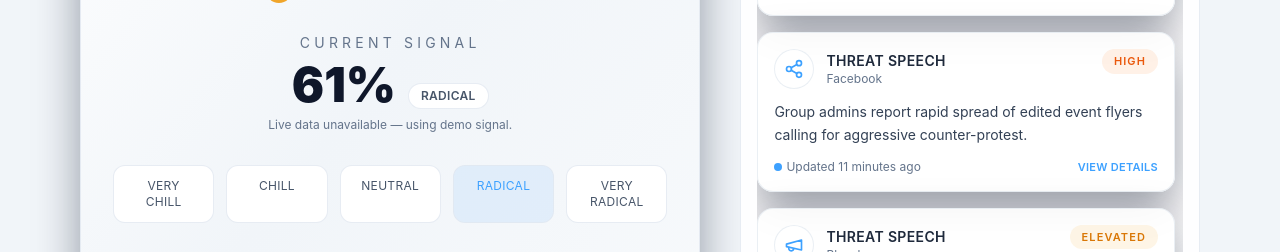
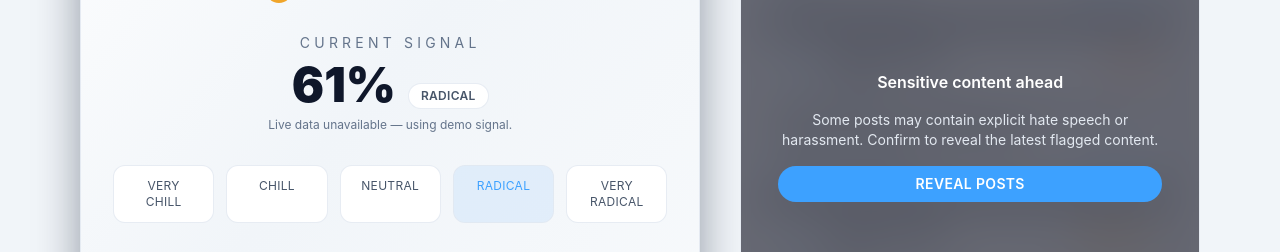
Before and after one commit to Shawshank01/social-threat-guardian, a React (Vite) app in the folder frontend/: page / in a window 1280 px wide. Shown: the part 399-651 px from the top of the page. Built offline with nearby package versions, Linux system fonts and the light colour scheme; no server answers.

Commit message:
Add blur function on home page

```diff
--- a/frontend/src/pages/Home.tsx
+++ b/frontend/src/pages/Home.tsx
@@ -5,6 +5,7 @@ import PlatformCard from "@/components/PlatformCard";
 
 const Home = () => {
   const [selectedPlatform, setSelectedPlatform] = useState("all");
+  const [isFeedRevealed, setIsFeedRevealed] = useState(false);
 
   const platformCards = useMemo(
     () => [
@@ -61,12 +62,38 @@ const Home = () => {
                 critical items with on-ground security teams.
               </p>
             </header>
-            <div className="flex-1 space-y-4 overflow-hidden rounded-3xl border border-slate-200/80 bg-white/90 p-4 transition-colors duration-200 dark:border-white/10 dark:bg-slate-900/40">
-              <div className="max-h-[32rem] space-y-4 overflow-y-auto pr-2" role="list">
+            <div className="relative flex-1 space-y-4 overflow-hidden rounded-3xl border border-slate-200/80 bg-white/90 p-4 transition-colors duration-200 dark:border-white/10 dark:bg-slate-900/40">
+              <div
+                className={`max-h-[32rem] space-y-4 overflow-y-auto pr-2 transition duration-200 ${
+                  isFeedRevealed ? "" : "pointer-events-none select-none blur-xl"
+                }`}
+                role="list"
+                aria-live={isFeedRevealed ? "polite" : "off"}
+              >
                 {platformCards.map((card) => (
                   <PlatformCard key={card.platform} {...card} />
                 ))}
               </div>
+              {!isFeedRevealed && (
+                <div className="absolute inset-0 flex items-center justify-center bg-slate-950/60 p-6 text-center backdrop-blur-sm">
+                  <div className="space-y-4 max-w-sm">
+                    <h3 className="text-base font-semibold text-white">
+                      Sensitive content ahead
+                    </h3>
+                    <p className="text-sm text-slate-200">
+                      Some posts may contain explicit hate speech or harassment. Confirm to reveal the latest
+                      flagged content.
+                    </p>
+                    <button
+                      type="button"
+                      onClick={() => setIsFeedRevealed(true)}
+                      className="w-full rounded-full bg-stg-accent px-4 py-2 text-sm font-semibold uppercase tracking-wide text-white transition hover:bg-stg-accent-soft focus-visible:outline-none focus-visible:ring-2 focus-visible:ring-white/80"
+                    >
+                      Reveal posts
+                    </button>
+                  </div>
+                </div>
+              )}
             </div>
           </section>
         </div>
```
Also changed, not shown: 1 other file (tests, documents, lock files or other folders).
